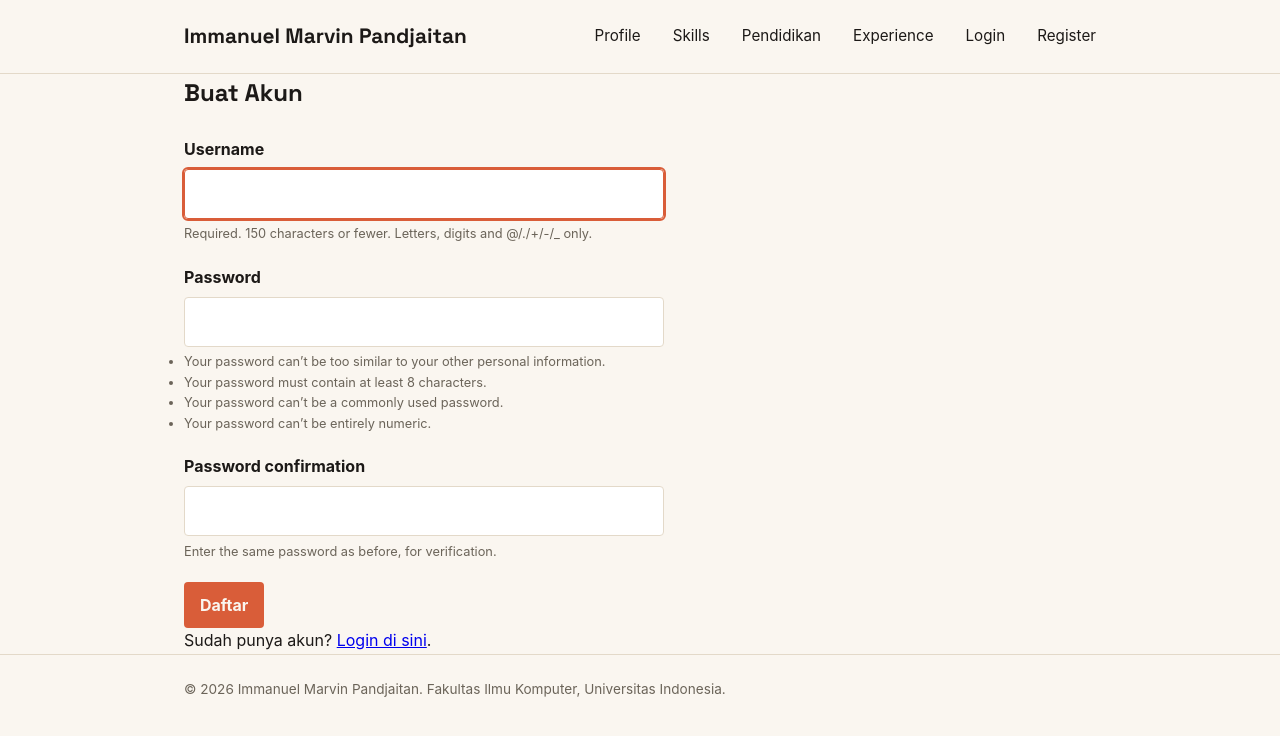
After one commit to ImmanuelMarvinPandjaitan/myportofolio, a Django app: page /register/ in a window 1280 px wide. The commit adds this page. Shown: the top 736 px of the page. Run offline with Django 5.2, Linux system fonts and the light colour scheme.

Commit message:
tutorial 4

```diff
--- a/main/urls.py
+++ b/main/urls.py
@@ -9,6 +9,9 @@ from main.views import (
     update_education,
     get_education_json,
     delete_education,
+    register,
+    login_user,
+    logout_user,
 )
 
 app_name = "main"
@@ -22,4 +25,7 @@ urlpatterns = [
     path("education/<uuid:education_id>/delete/", delete_education, name="delete_education"),
     path("api/education/", get_education_json, name="get_education_json"),
     path("api/experience/", get_experience_json, name="get_experience_json"),
+    path("register/", register, name="register"),
+    path("login/", login_user, name="login"),
+    path("logout/", logout_user, name="logout"),
 ]
--- a/main/views.py
+++ b/main/views.py
@@ -1,28 +1,33 @@
+import datetime
 from django.contrib import messages
+from django.contrib.auth import login, logout
+from django.contrib.auth.forms import AuthenticationForm, UserCreationForm
 from django.core import serializers
 from django.http import HttpResponse
 from django.shortcuts import get_object_or_404, redirect, render
-
+from main.models import Education, Experience
 from main.forms import EducationForm
-from main.models import Experience, Education
-
 
 def show_main(request):
+    last_login = request.COOKIES.get(
+        "last_login", "Belum ada sesi login / Cookie tidak ditemukan"
+    )
     context = {
-        "name": "Immanuel Marvin Pandjaiatan",
+        "name": "Immanuel Marvin Pandjaitan",
         "npm": "2506623881",
         "study_program": "S1 Ilmu Komputer",
         "bio": (
             "Mahasiswa Ilmu Komputer Universitas Indonesia yang tertarik "
             "pada pengembangan perangkat lunak dan pendidikan."
         ),
+        "last_login": last_login,
     }
     return render(request, "index.html", context)
 
 
 def show_experience(request):
     context = {
-        "name": "Immanuel Marvin Pandjaiatan",
+        "name": "Immanuel Marvin Pandjaitan",
         "experience_list": Experience.objects.all(),
     }
     return render(request, "experience.html", context)
@@ -64,7 +69,7 @@ def show_education(request):
     institution_query = request.GET.get("institution", "").strip()
 
     context = {
-        "name": "Immanuel Marvin Pandjaiatan",
+        "name": "Immanuel Marvin Pandjaitan",
         "education_list": education_list,
         "institution_query": institution_query,
     }
@@ -81,7 +86,7 @@ def create_education(request):
         return redirect("main:show_education")
 
     context = {
-        "name": "Immanuel Marvin Pandjaiatan",
+        "name": "Immanuel Marvin Pandjaitan",
         "form": form,
     }
     return render(request, "education_form.html", context)
@@ -98,7 +103,7 @@ def update_education(request, education_id):
         return redirect("main:show_education")
 
     context = {
-        "name": "Immanuel Marvin Pandjaiatan",
+        "name": "Immanuel Marvin Pandjaitan",
         "form": form,
         "education": education,
     }
@@ -113,3 +118,46 @@ def delete_education(request, education_id):
         return redirect("main:show_education")
 
     return redirect("main:show_education")
+
+# ---------- Autentikasi (Tutorial 04, Bagian 1) ----------
+
+def register(request):
+    form = UserCreationForm(request.POST or None)
+
+    if request.method == "POST" and form.is_valid():
+        form.save()
+        messages.success(request, "Akun berhasil dibuat. Silakan login.")
+        return redirect("main:login")
+
+    context = {
+        "name": "Immanuel Marvin Pandjaitan",
+        "form": form,
+    }
+    return render(request, "register.html", context)
+
+
+def login_user(request):
+    form = AuthenticationForm(request, data=request.POST or None)
+
+    if request.method == "POST" and form.is_valid():
+        user = form.get_user()
+        login(request, user)
+
+        response = redirect("main:show_main")
+        response.set_cookie(
+            "last_login", datetime.datetime.now().strftime("%Y-%m-%d %H:%M:%S")
+        )
+        return response
+
+    context = {
+        "name": "Immanuel Marvin Pandjaitan",
+        "form": form,
+    }
+    return render(request, "login.html", context)
+
+
+def logout_user(request):
+    logout(request)
+    response = redirect("main:show_main")
+    response.delete_cookie("last_login")
+    return response
--- a/static/css/style.css
+++ b/static/css/style.css
@@ -545,3 +545,26 @@ h1, .brand {
         text-align: center;
     }
 }
+
+/* ===== autentikasi: status user di navbar + pesan form (Tutorial 04) ===== */
+
+.site-header nav .nav-user {
+    font-size: 0.95rem;
+    font-weight: 700;
+    color: var(--accent-dark);
+}
+
+.form-message {
+    padding: 0.7rem 1rem;
+    margin-bottom: 1rem;
+    border: 1px solid var(--accent);
+    border-radius: var(--radius);
+    background-color: #fff;
+    font-size: 0.9rem;
+}
+
+.form-help {
+    color: var(--text-muted);
+    font-size: 0.8rem;
+    margin-top: 0.35rem;
+}
--- a/templates/base.html
+++ b/templates/base.html
@@ -21,6 +21,13 @@
                 <a href="{% url 'main:show_main' %}#skills">Skills</a>
                 <a href="{% url 'main:show_education' %}">Pendidikan</a>
                 <a href="{% url 'main:show_experience' %}">Experience</a>
+                {% if user.is_authenticated %}
+                    <span class="nav-user">{{ user.username }}</span>
+                    <a href="{% url 'main:logout' %}">Logout</a>
+                {% else %}
+                    <a href="{% url 'main:login' %}">Login</a>
+                    <a href="{% url 'main:register' %}">Register</a>
+                 {% endif %}
             </nav>
         </div>
     </header>
--- a/templates/index.html
+++ b/templates/index.html
@@ -31,6 +31,12 @@
                             <dt>Program</dt>
                             <dd>{{ study_program }}</dd>
                         </div>
+                        <div class="meta-row">
+                            <dt>Sesi Terakhir Login</dt>
+                            <dd>{{ last_login }}</dd>
+                        </div>
+
+
                     </dl>
 
                     <div class="social-links">
--- /dev/null
+++ b/templates/register.html
@@ -0,0 +1,33 @@
+{% extends "base.html" %}
+{% block meta %}
+    <title>Register - {{ name }}</title>
+{% endblock meta %}
+{% block content %}
+    <main>
+        <section class="experience-section">
+            <div class="container">
+                <h1>Buat Akun</h1>
+                <form method="post" action="{% url 'main:register' %}" class="entry-form">
+                    {% csrf_token %}
+                    {% for error in form.non_field_errors %}
+                        <p class="form-error">{{ error }}</p>
+                    {% endfor %}
+                    {% for field in form %}
+                        <div class="form-group">
+                            <label for="{{ field.id_for_label }}">{{ field.label }}</label>
+                            {{ field }}
+                            {% if field.help_text %}
+                                <div class="form-help">{{ field.help_text }}</div>
+                            {% endif %}
+                            {% for error in field.errors %}
+                                <p class="form-error">{{ error }}</p>
+                            {% endfor %}
+                        </div>
+                    {% endfor %}
+                    <button type="submit" class="button">Daftar</button>
+                </form>
+                <p>Sudah punya akun? <a href="{% url 'main:login' %}">Login di sini</a>.</p>
+            </div>
+        </section>
+    </main>
+{% endblock content %}
```
Also changed, not shown: templates/experience.html (+5 -37 lines), templates/login.html (added, +33 -0 lines).
